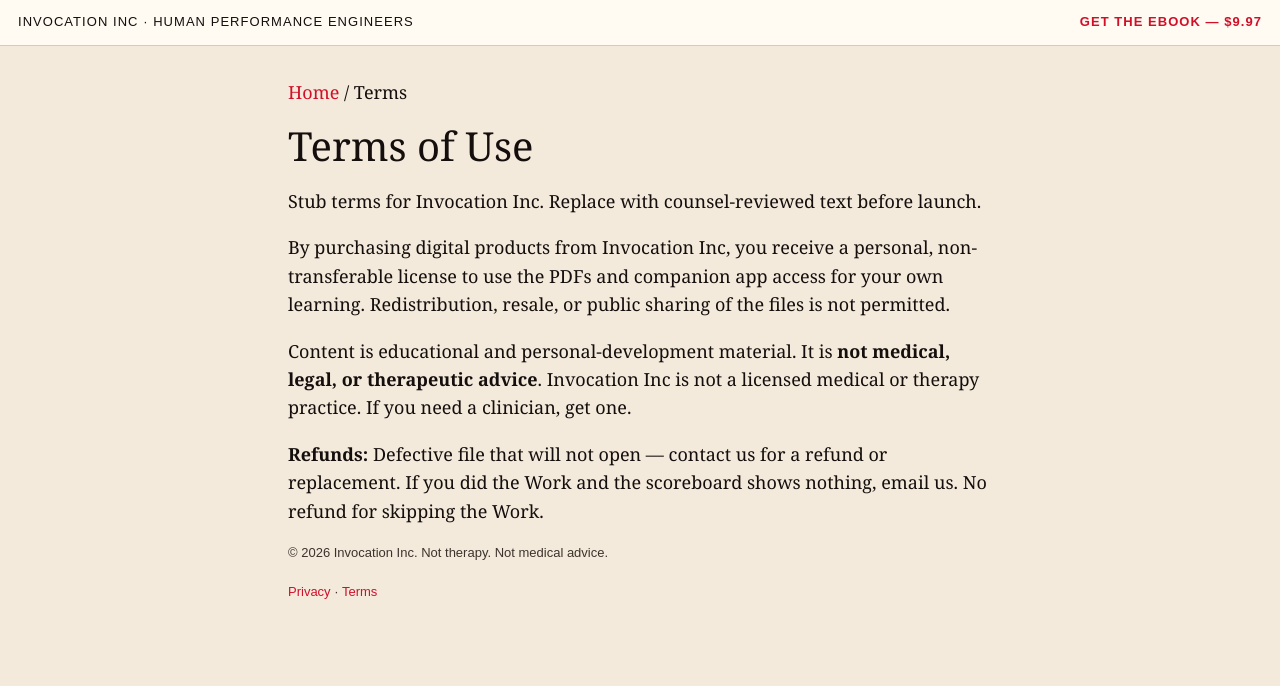
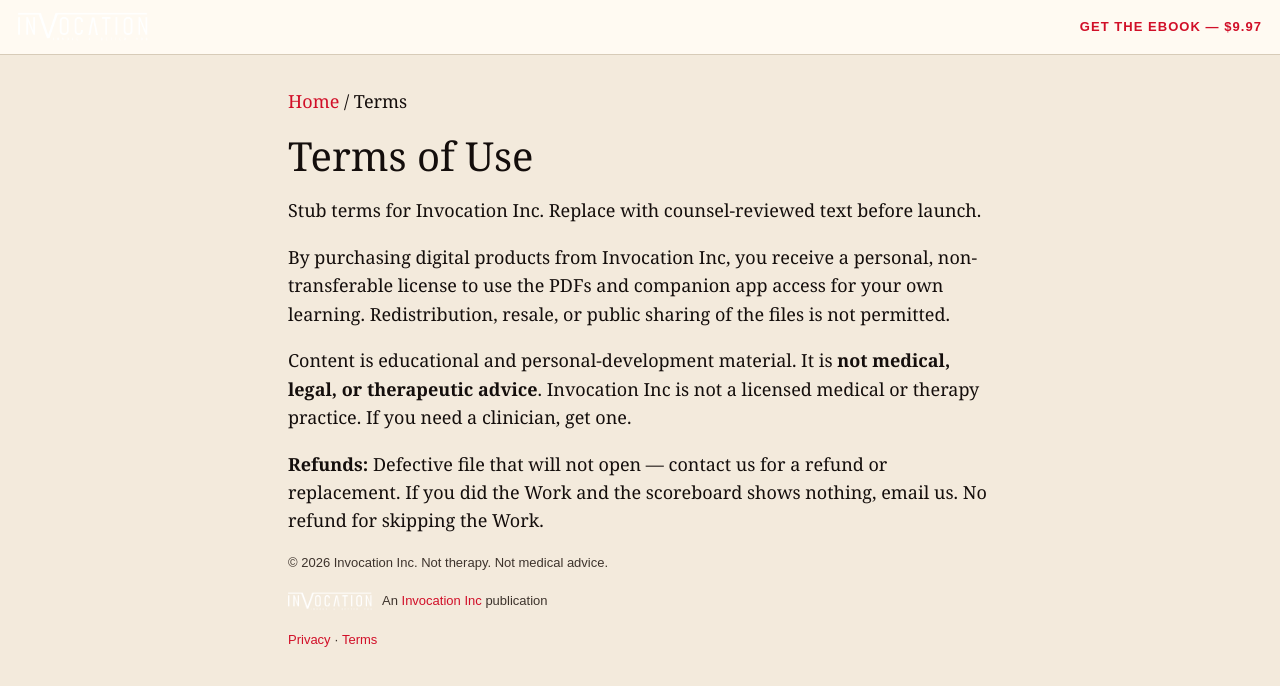
Before and after one commit to SOCIT/invocationinc-h2typ, a Next.js app: page /terms in a window 1280 px wide. Shown: the top 686 px of the page. Built offline with nearby package versions, Linux system fonts and the light colour scheme.

Commit message:
Add Invocation Inc imprint mark: logo in header (links to invocationinc.com) and 'An Invocation Inc publication' footer line

```diff
--- a/src/app/globals.css
+++ b/src/app/globals.css
@@ -465,3 +465,24 @@
 .inner-page a {
   color: var(--red);
 }
+
+/* Invocation Inc imprint mark */
+.lf-imprint-mark {
+  display: inline-flex;
+  align-items: center;
+}
+.lf-imprint-logo {
+  display: block;
+  width: 130px;
+  height: auto;
+}
+.lf-imprint-line {
+  display: flex;
+  align-items: center;
+  gap: 10px;
+}
+.lf-imprint-logo-sm {
+  display: block;
+  width: 84px;
+  height: auto;
+}
--- a/src/components/Footer.tsx
+++ b/src/components/Footer.tsx
@@ -7,6 +7,22 @@
       <p>
         © {year} Invocation Inc. Not therapy. Not medical advice.
       </p>
+      <p className="lf-imprint-line">
+        <img
+          src="/img/invocation-logo.png"
+          alt="Invocation Inc"
+          width={84}
+          height={20}
+          className="lf-imprint-logo-sm"
+        />
+        <span>
+          An{" "}
+          <a href="https://invocationinc.com/">
+            Invocation Inc
+          </a>{" "}
+          publication
+        </span>
+      </p>
       <p>
         <Link href="/privacy">Privacy</Link>
         {" · "}
--- a/src/components/Header.tsx
+++ b/src/components/Header.tsx
@@ -4,7 +4,19 @@
 export function Header() {
   return (
     <header className="lf-site-header">
-      <div>Invocation Inc · Human Performance Engineers</div>
+      <a
+        href="https://invocationinc.com/"
+        aria-label="Invocation Inc"
+        className="lf-imprint-mark"
+      >
+        <img
+          src="/img/invocation-logo.png"
+          alt="Invocation Inc"
+          width={130}
+          height={30}
+          className="lf-imprint-logo"
+        />
+      </a>
       <Link href="/#offer">
         Get the Ebook — {bookProduct.priceDisplay}
       </Link>
```
Also changed, not shown: public/img/invocation-logo.png (added).
